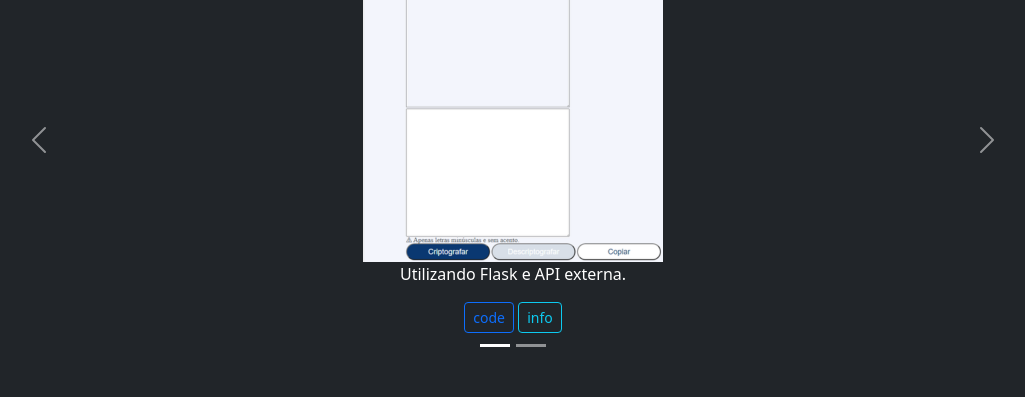
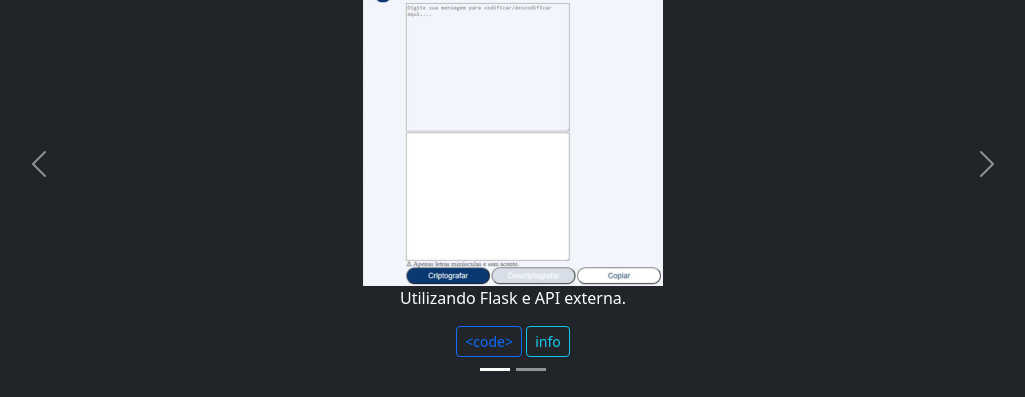
Before and after one commit to jonathanimolesi/imolesidev, a plain HTML site: page index.html in a window 1280 px wide. Shown: the part 2516-2913 px from the top of the page, without its empty margins (127-1152 px from the left). Before the commit the page ends 2889 px from the top, so only its background shows below. Drawn offline with Linux system fonts and the light colour scheme.

Commit message:
Update index.html

```diff
--- a/index.html
+++ b/index.html
@@ -76,6 +76,7 @@
 
 
     <section id="Projetos">
+      <br>
       <div class="container-fluid text-center row">
         <h1 style="color: white;" class="titulo-antes titulo-depois">Projetos</h1>
       </div>
@@ -230,13 +231,13 @@
               <h5 style="color:white"><img src="img/iconeJavascript.png">API CEP/Cotação</h5>
               <img src="img/desafioONE.png"><title>Placeholder</title><rect width="100%" height="100%" fill="#777"></rect><text x="50%" y="50%" fill="#555" dy=".3em"></text>
               <p style="color:white">Utilizando Flask e API externa.</p>
-              <p><button type="button" class="btn btn-outline-primary btn-sm">code</button>  <button type="button" class="btn btn-outline-info btn-sm">info</button></p>
+              <p><button type="button" class="btn btn-outline-primary btn-sm">&lt;code&gt;</button>  <button type="button" class="btn btn-outline-info btn-sm">info</button></p>
             </div>
             <div class="carousel-item" data-bs-interval="3000" style="text-align: center;">
               <h5 style="color:white"><img src="img/iconeJavascript.png">Conversor URA</h5>
               <img src="img/imolesiDevproj.png"><title>Placeholder</title><rect width="100%" height="80%" fill="#666"></rect><text x="50%" y="50%" fill="#444" dy=".3em"></text>
               <p style="color:white">Conversor de áudios NMF (Nice) e WAV para mp3 e consulta em SQL.</p>
-              <p><button type="button" class="btn btn-outline-primary btn-sm">code</button>  <button type="button" class="btn btn-outline-info btn-sm">info</button></p>
+              <p><button type="button" class="btn btn-outline-primary btn-sm">&lt;code&gt;</button>  <button type="button" class="btn btn-outline-info btn-sm">info</button></p>
             </div>
           </div>
           <br>
```
